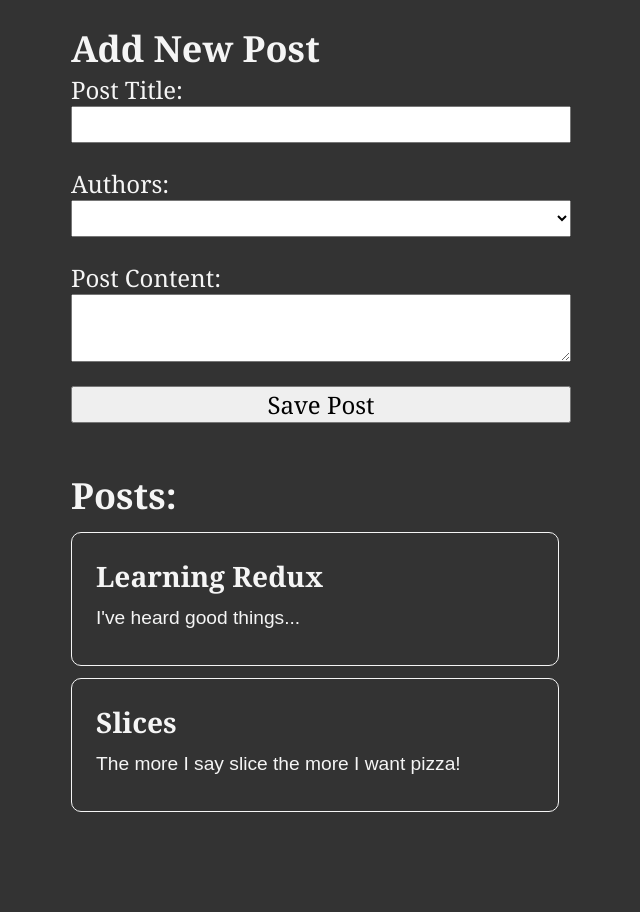
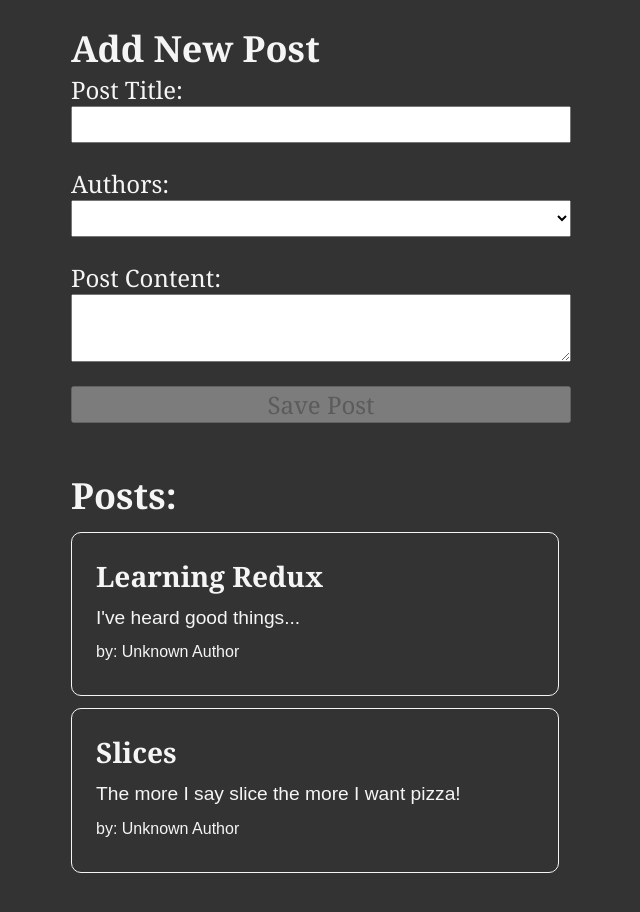
Before and after one commit to nish16111/react-redux-bulletin-board, a React (Create React App) app: page / in a window 1280 px wide. Shown: the top 912 px of the page, without its empty margins (319-959 px from the left). Built offline with nearby package versions, Linux system fonts and the light colour scheme.

Commit message:
Added PostAuthor Component

```diff
--- a/src/features/posts/AddPostForm.js
+++ b/src/features/posts/AddPostForm.js
@@ -16,7 +16,7 @@
     const onContentChanged = (e) => setContent(e.target.value);
     const onAuthorChanged = (e) => setUserId(e.target.value);
 
-    console.log("UserId is: ", userId)
+    const canSave = Boolean(title) && Boolean(content) && Boolean(userId)
 
     const onSavePostClicked = () => {
 
@@ -70,6 +70,7 @@
                 <button
                     onClick={onSavePostClicked}
                     type="button"
+                    disabled={!canSave}
                 >Save Post</button>
             </form>
         </section>
--- /dev/null
+++ b/src/features/posts/PostAuthor.js
@@ -0,0 +1,15 @@
+import React from 'react'
+import { selectAllUsers } from '../users/usersSlice'
+import { useSelector } from 'react-redux'
+
+const PostAuthor = ({ userId }) => {
+
+    const users = useSelector(selectAllUsers);
+    const author = users.find((user) => user.id === userId)
+
+    return (
+        <span>by: {author ? author.name : 'Unknown Author'}</span>
+    )
+}
+
+export default PostAuthor;
--- a/src/features/posts/PostsList.js
+++ b/src/features/posts/PostsList.js
@@ -1,6 +1,7 @@
 import React from 'react'
 import { useSelector } from 'react-redux';
 import { selectAllPosts } from './postsSlice';
+import PostAuthor from './PostAuthor';
 
 const PostsList = () => {
 
@@ -15,6 +16,9 @@
                 </div>
 
                 <p>{posts.content.substring(0, 100)}</p>
+                <p className='postCredit'>
+                    <PostAuthor userId={posts.userId}/>
+                </p>
             </article>
         )
     })
```
